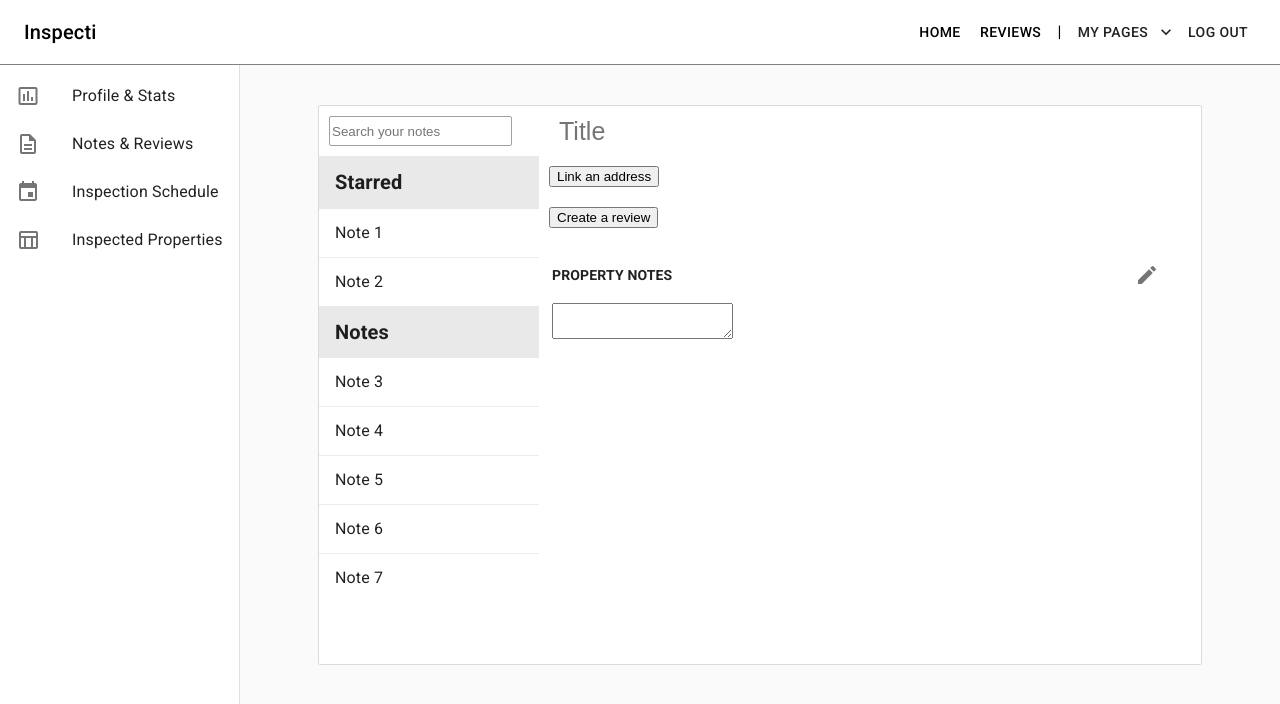
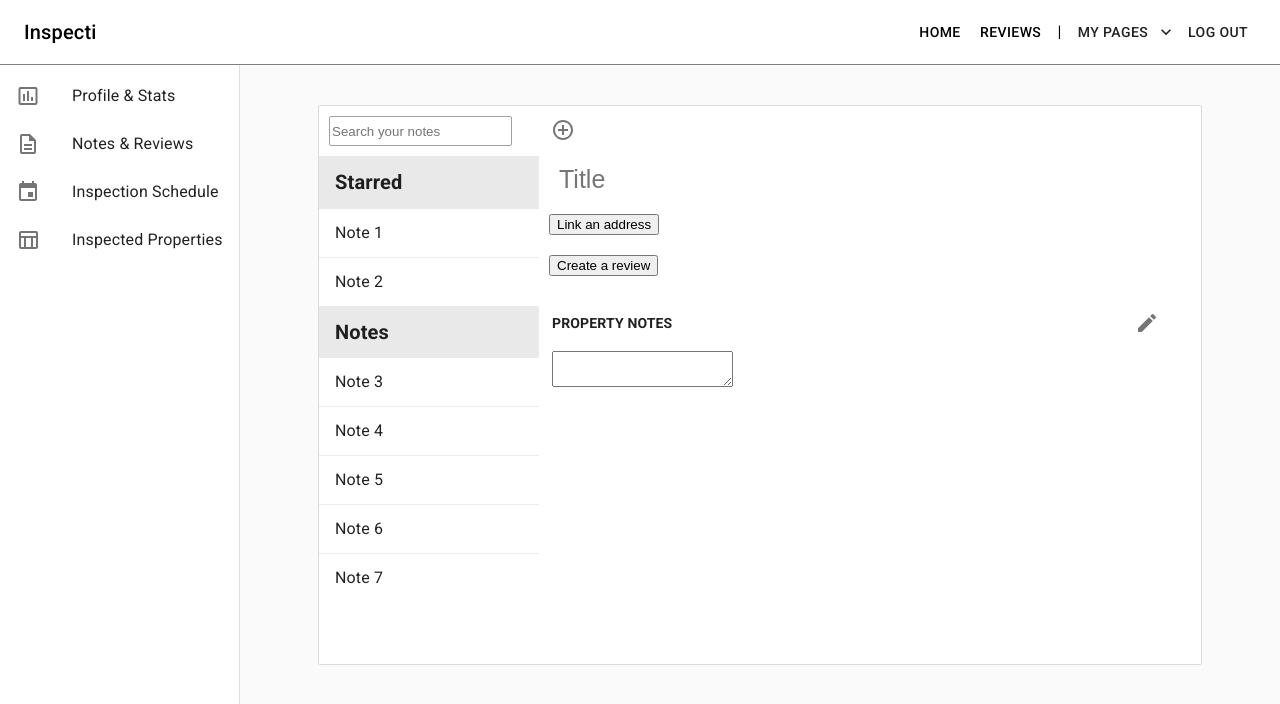
Before and after one commit to jkaho/inspecti, a React (Create React App) app in the folder client/: page / in a window 1280 px wide. Shown: the top 704 px of the page. Built offline with nearby package versions, Linux system fonts and the light colour scheme.

Commit message:
Add new note button to note UI

```diff
--- a/client/src/pages/Notes/index.js
+++ b/client/src/pages/Notes/index.js
@@ -11,6 +11,7 @@ import IconButton from "@material-ui/core/IconButton";
 import PresentToAllIcon from "@material-ui/icons/PresentToAll";
 import EditIcon from "@material-ui/icons/Edit";
 import DeleteIcon from "@material-ui/icons/Delete";
+import AddCircleOutlineIcon from "@material-ui/icons/AddCircleOutline";
 import "./style.css";
 import { Icon } from "@material-ui/core";
 
@@ -93,6 +94,11 @@ export default function Notes(props) {
           </Grid>
           <Grid item id="note-area" className={classes.note}>
             <div className="current-note-div box-seg">
+              <div className="new-note-btn">
+                <IconButton>
+                  <AddCircleOutlineIcon />
+                </IconButton>
+              </div>
               <div className="note-title-input-div">
                 <input type="text" placeholder="Title"/>
               </div>
```
